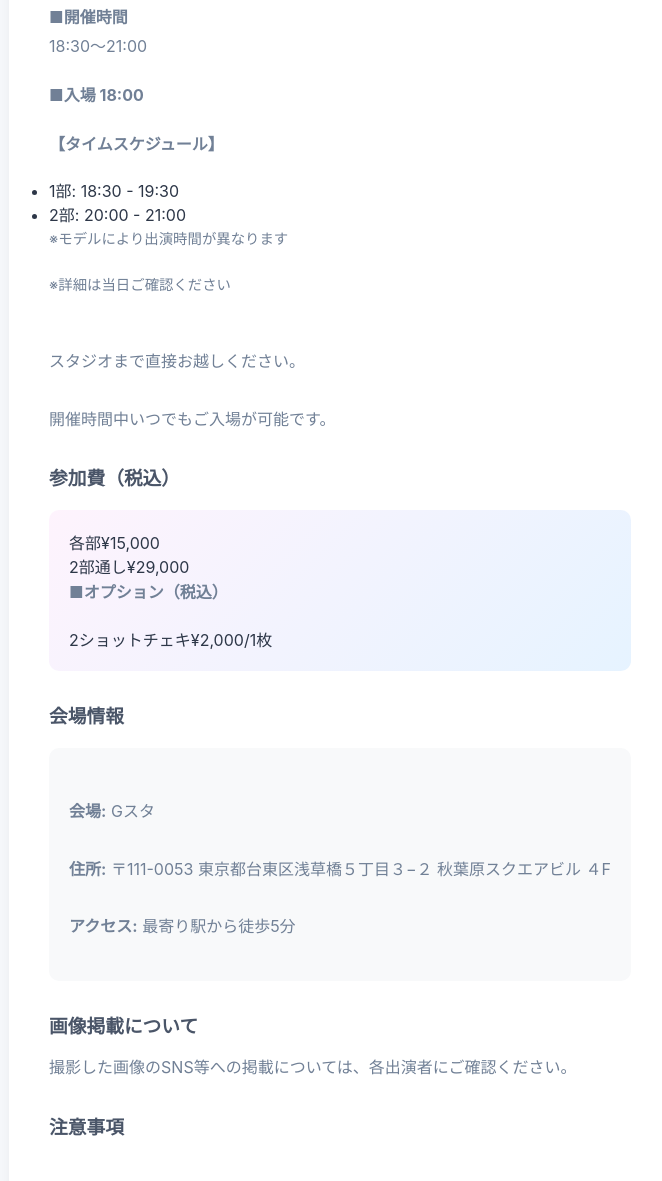
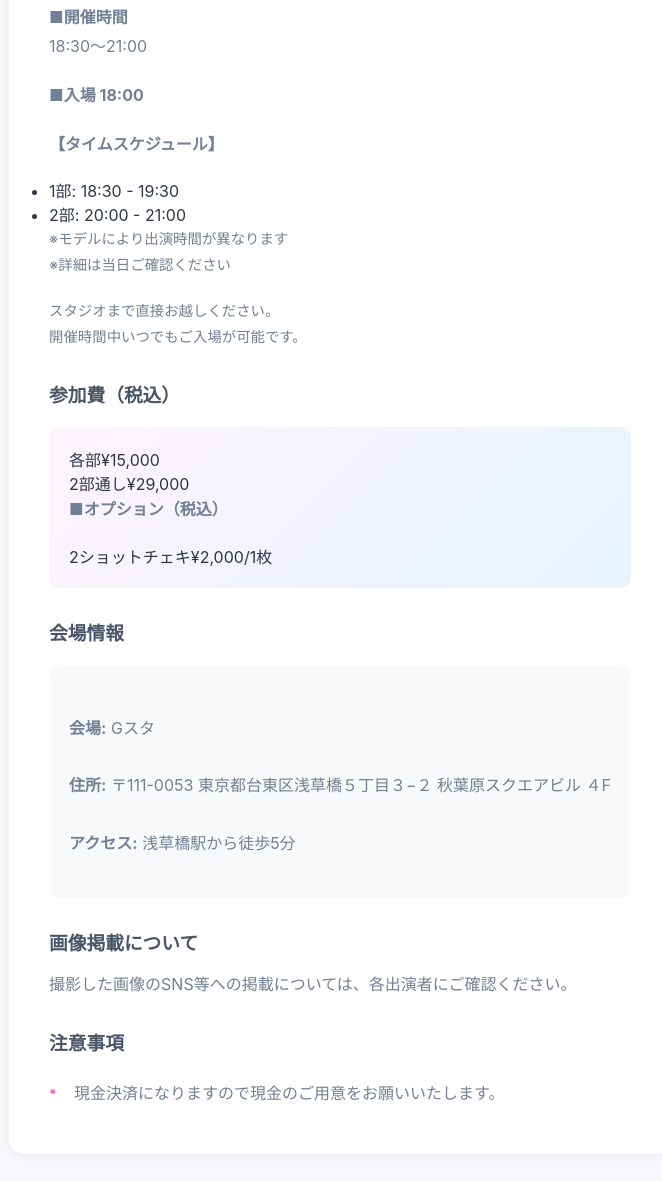
Before and after one commit to qvplp/pinyogram-lp, a website: page event/event-detail.html in a window 1280 px wide. Shown: the part 1624-2805 px from the top of the page, without its empty margins (300-962 px from the left). Drawn offline with Linux system fonts and the light colour scheme.

Commit message:
feat: イベント詳細ページの改善
- アクセス情報を「浅草橋駅から徒歩5分」に更新
- タイムスケジュールのテキストの余分な改行を削除
- 注意事項に現金決済の案内を追加
- 出演モデルカードのレスポンシブデザインを完全対応

修正内容:
- スマートフォンサイズでのUI崩れを解消
- 固定px指定を削除して画面サイズに自動フィット
- aspect-ratio問題を解消して自然な高さ・幅に調整
- Gridレイアウトでスマホ1列/PC2列の自動切り替えを実装
- Apple風デザイン（影・角丸・余白）で美しい見た目に改善

```diff
--- a/event/event-detail.html
+++ b/event/event-detail.html
@@ -1331,15 +1331,9 @@
                         </div>
 
                         <div class="model-schedule">
-                            <p class="note">※モデルにより出演時間が異なります</p>
-                            <p class="note">※詳細は当日ご確認ください</p>
+                            <p class="note">※モデルにより出演時間が異なります<br>※詳細は当日ご確認ください</p>
+                            <p class="note">スタジオまで直接お越しください。<br>開催時間中いつでもご入場が可能です。</p>
                         </div>
-
-                        <p class="access-note">
-                            スタジオまで直接お越しください。<br>
-                            開催時間中いつでもご入場が可能です。
-                        </p>
-                    </div>
 
                     <h3>参加費（税込）</h3>
                     <div class="pricing-info">
@@ -1356,7 +1350,7 @@
                         <p id="venueDetails">
                             <strong>会場:</strong> <span id="venueName">-</span><br>
                             <strong>住所:</strong> <span id="venueAddress">-</span><br>
-                            <strong>アクセス:</strong> 最寄り駅から徒歩5分
+                            <strong>アクセス:</strong> 浅草橋駅から徒歩5分
                         </p>
                     </div>
 
@@ -1367,7 +1361,7 @@
 
                     <h3>注意事項</h3>
                     <ul class="notice-list">
-
+                        <li>現金決済になりますので現金のご用意をお願いいたします。</li>
                     </ul>
                 </div>
             </div>
```
